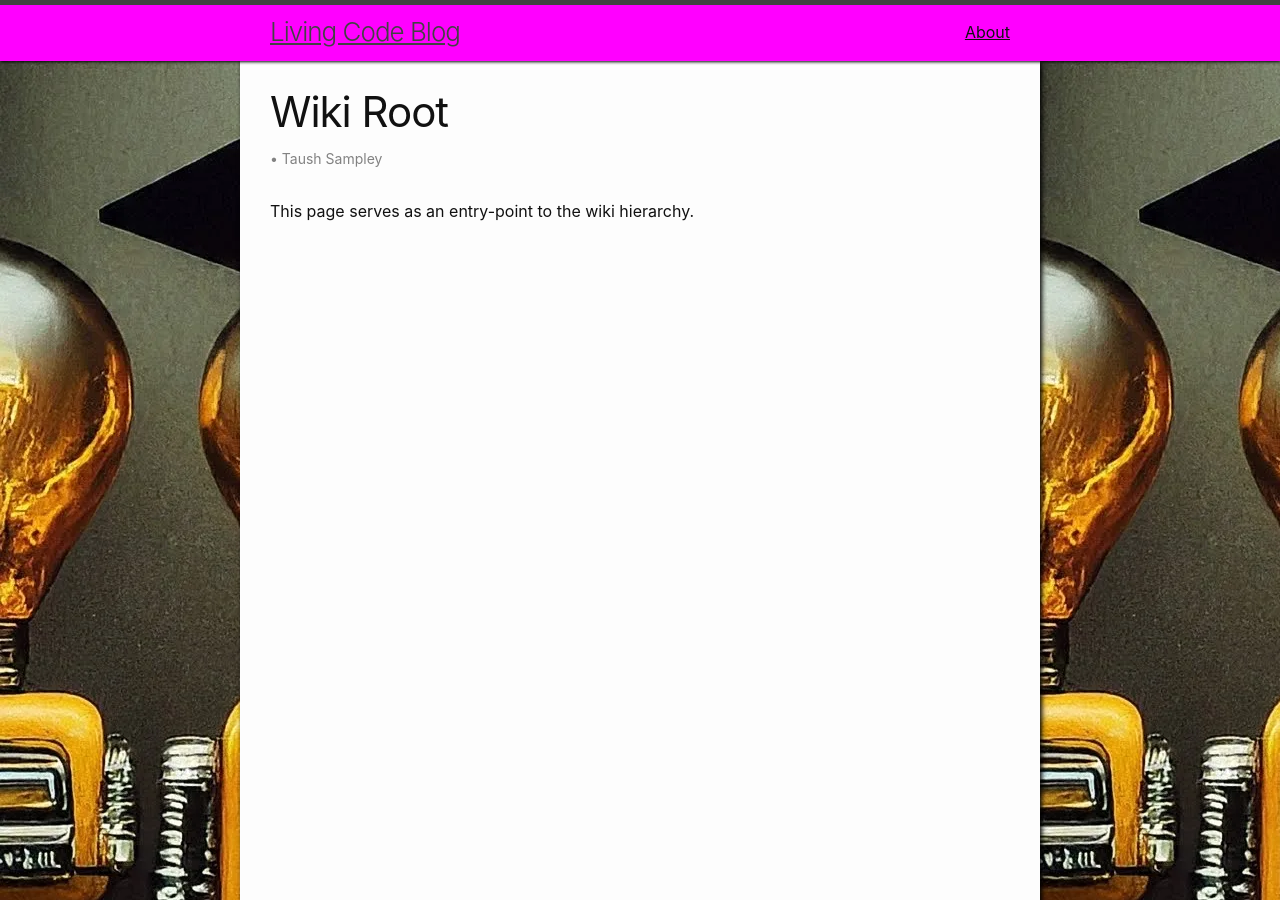
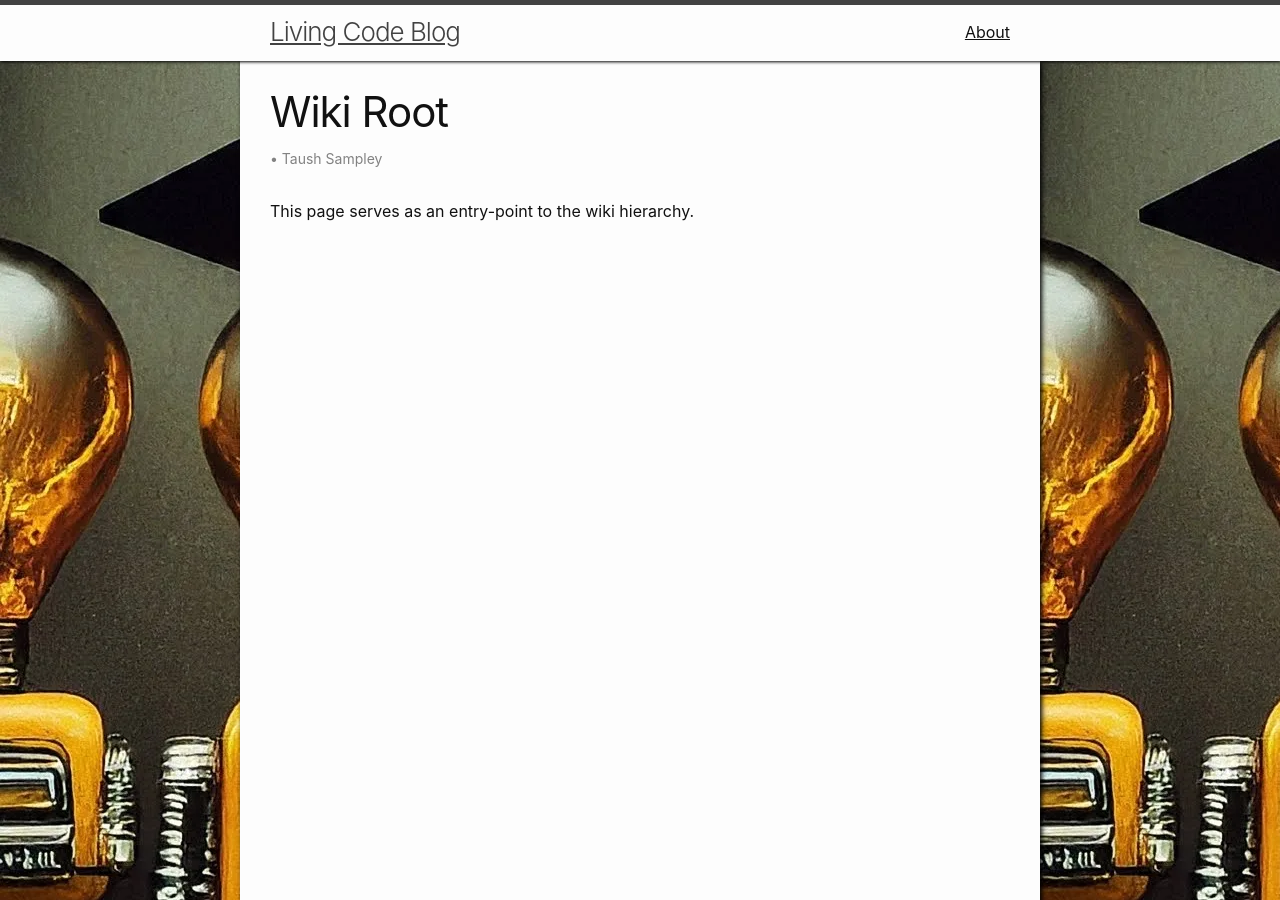
Before and after one commit to TSampley/TSampley.github.io, a Jekyll site: the page built from wiki-root.md, in a window 1280 px wide and 900 px high. Built offline with Jekyll 4.4.1, drawn with Linux system fonts in a browser that asks for light colours.

Commit message:
Inherit header and footer background

```diff
--- a/_sass/footer.scss
+++ b/_sass/footer.scss
@@ -1,8 +1,9 @@
 
 .site-footer {
+  background-color: inherit;
   padding: 30px 0;
   box-shadow: 0 -1px 3px 3px rgba(0, 0, 0, 1);
-    z-index: 2;
+  z-index: 10;
 }
 
 .footer-heading {
--- a/_sass/header.scss
+++ b/_sass/header.scss
@@ -2,14 +2,13 @@
 @import 'colors';
 
 .site-header {
-    background-color: #f0f;
-    border-top: 5px solid rgb(66.25, 66.25, 66.25);
+  background-color: inherit;
+  border-top: 5px solid rgb(66.25, 66.25, 66.25);
 
-    min-height: 55.95px;
-    position: relative;
+  min-height: 55.95px;
+  position: relative;
 
-    box-shadow: 0 1px 3px rgba(0, 0, 0, 1);
-    background-color: theme-color(primary);
+  box-shadow: 0 1px 3px rgba(0, 0, 0, 1);
 
-    z-index: 1;
+  z-index: 10;
 }
--- a/_sass/page.scss
+++ b/_sass/page.scss
@@ -2,9 +2,6 @@
 .page-content {
     padding: 0px 0;
     flex: 1;
-
-    box-shadow: 1px 1px 3px 0px rgba(0, 0, 0, 1);
-    z-index: 0;
 
     display: grid;
     grid-template-columns: 1fr minmax(0, 800px) 1fr;
```
Lines whose indentation alone changed are shown as unchanged.
